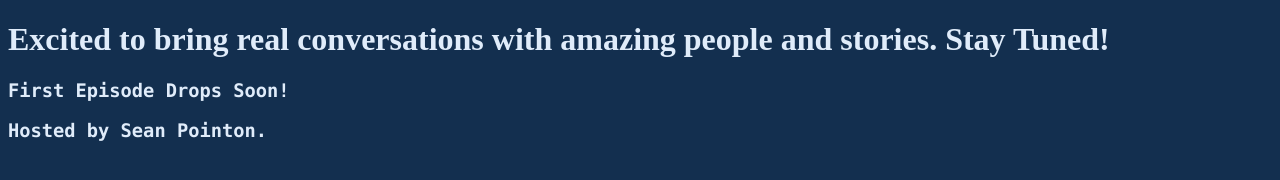
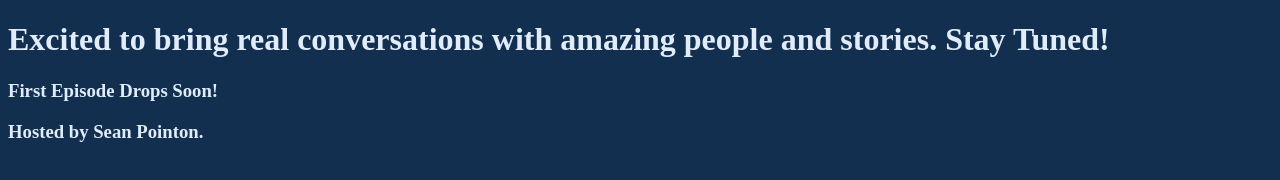
Before and after one commit to NER2160349/crispy-happiness, a plain HTML site: page index.html in a window 1280 px wide. Drawn offline with Linux system fonts and the light colour scheme.

Commit message:
Update styles.css

```diff
--- a/styles.css
+++ b/styles.css
@@ -4,12 +4,7 @@ body {
   color: #E0ECFA;
 }
 
-h1 {
+h1, h3 {
   font-family: "Times New Roman", Times, serif;
   color: #E0ECFA;
 }
-
-h3 {
-  font-family: "Lucida Console", "Courier New", monospace;
-  color: #E0ECFA;
-}
```
